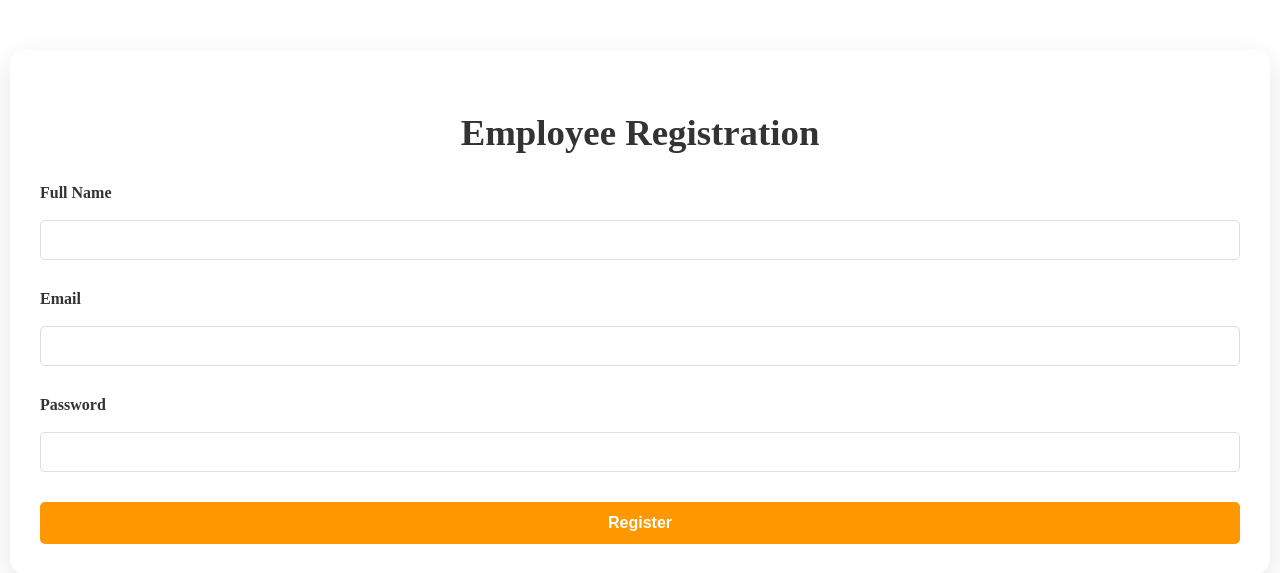
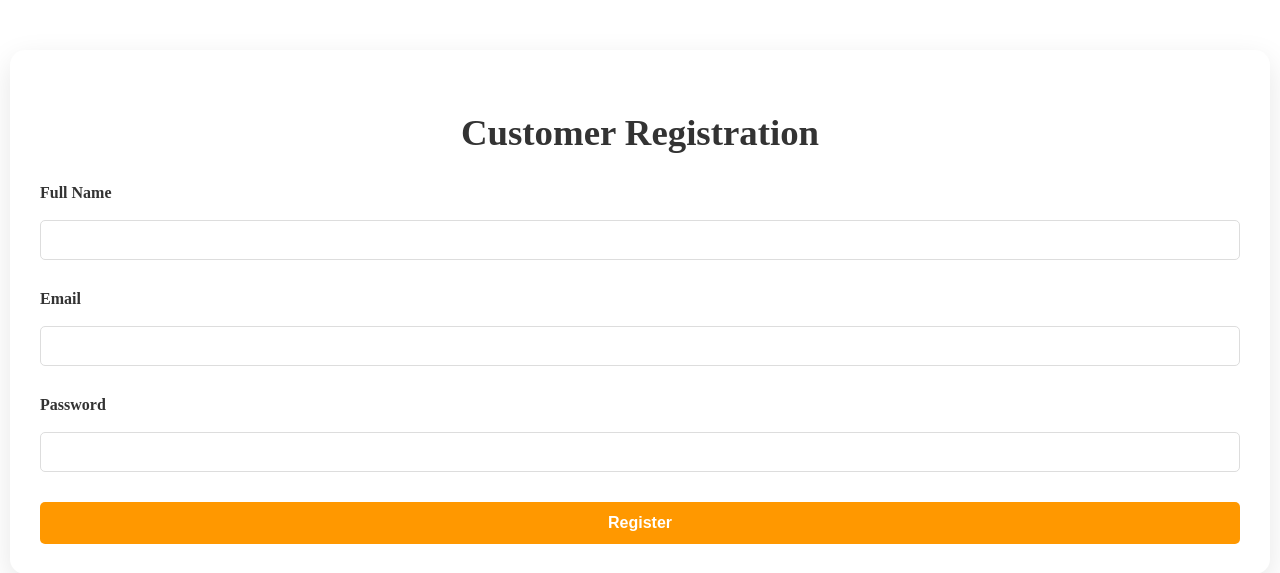
Before and after one commit to WaniyaFarooq/hotel-reservation-system, a Flask app: page /register in a window 1280 px wide. Shown: the part 56-629 px from the top of the page. Run offline with Flask 3, Linux system fonts and the light colour scheme.

Commit message:
Update customer login and registration templates for consistency in titles

```diff
--- a/app/templates/customer_login.html
+++ b/app/templates/customer_login.html
@@ -1,10 +1,10 @@
 {% extends "base.html" %}
 
-{% block title %}Login{% endblock %}
+{% block title %}Customer-Login{% endblock %}
 
 {% block content %}
 
-<h2>Login</h2>
+<h2>Customer Login</h2>
 
 <form method="POST" action="{{ url_for('customer.login') }}" class="login-form">
 
--- a/app/templates/customer_register.html
+++ b/app/templates/customer_register.html
@@ -1,9 +1,9 @@
 {% extends 'base.html' %}
-{% block title %}Employee Registration - HotelEase{% endblock %}
+{% block title %}Customer Registration - HotelEase{% endblock %}
 
 {% block content %}
 <div class="register-container">
-    <h2>Employee Registration</h2>
+    <h2>Customer Registration</h2>
     <form method="POST" action="">
         {{ form.hidden_tag() }}
 
```
